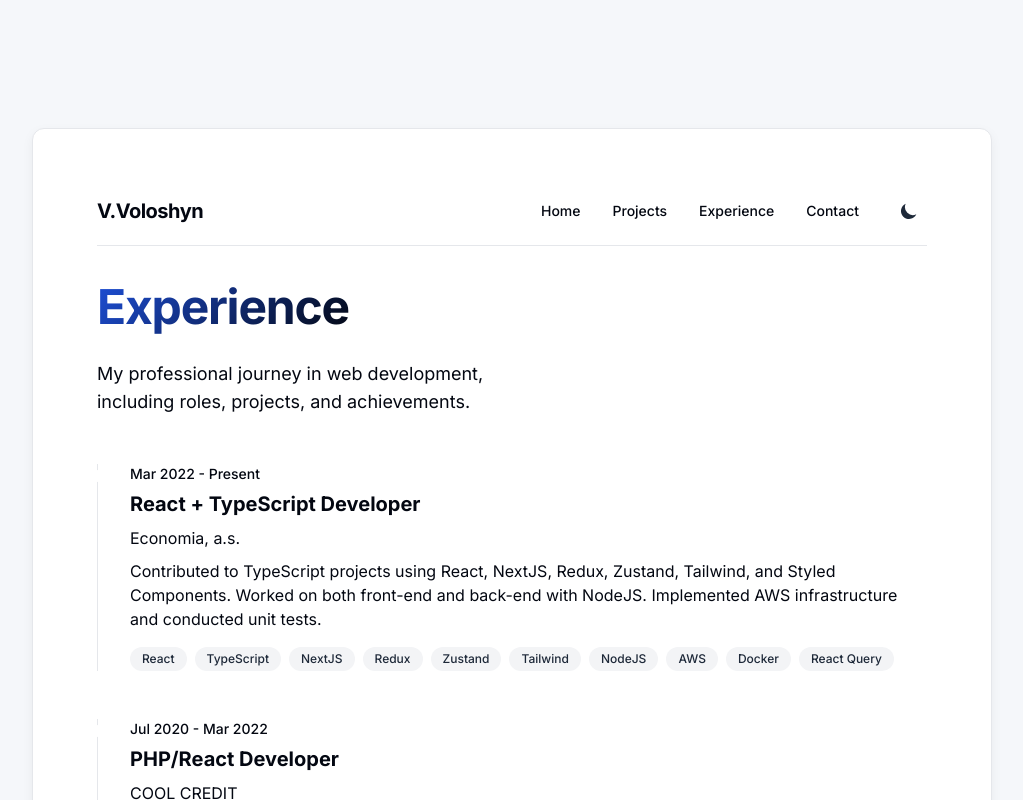
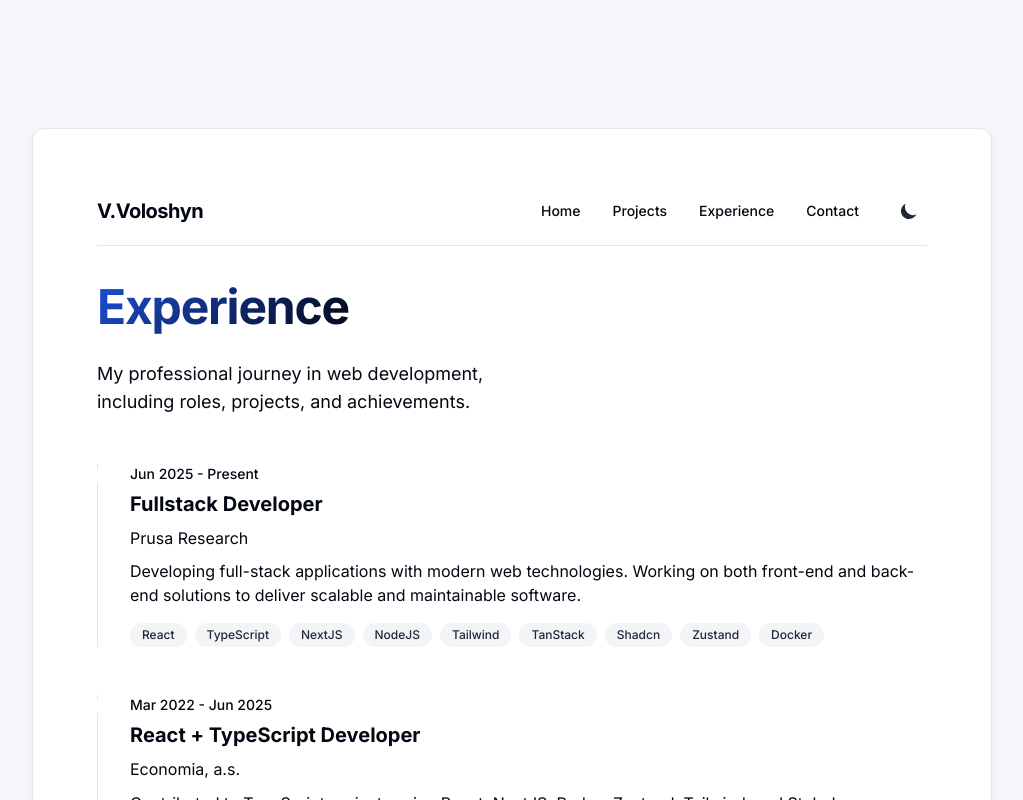
Before and after one commit to vyacheslav-voloshyn/vvoloshyn.dev, a Next.js app: page /experience in a window 1280 px wide. Shown: the top 800 px of the page, without its empty margins (128-1151 px from the left). Built offline with nearby package versions, Linux system fonts and the light colour scheme.

Commit message:
chore(dependencies): Update package versions and add new experience entry

```diff
--- a/src/components/sections/constants.ts
+++ b/src/components/sections/constants.ts
@@ -2,9 +2,29 @@ import { ExperienceType } from './types';
 
 export const experiences: ExperienceType[] = [
   {
+    company: 'Prusa Research',
+    position: 'Fullstack Developer',
+    duration: 'Jun 2025 - Present',
+    location: 'Prague, Czech Republic',
+    employmentType: 'Full-time',
+    description:
+      'Developing full-stack applications with modern web technologies. Working on both front-end and back-end solutions to deliver scalable and maintainable software.',
+    technologies: [
+      { name: 'React', icon: 'react' },
+      { name: 'TypeScript', icon: 'typescript' },
+      { name: 'NextJS', icon: 'nextjs' },
+      { name: 'NodeJS', icon: 'nodejs' },
+      { name: 'Tailwind', icon: 'tailwind' },
+      { name: 'TanStack', icon: 'tanstack' },
+      { name: 'Shadcn', icon: 'shadcn' },
+      { name: 'Zustand', icon: 'zustand' },
+      { name: 'Docker', icon: 'docker' },
+    ],
+  },
+  {
     company: 'Economia, a.s.',
     position: 'React + TypeScript Developer',
-    duration: 'Mar 2022 - Present',
+    duration: 'Mar 2022 - Jun 2025',
     location: 'Prague, Czech Republic',
     employmentType: 'Full-time',
     description:
```
Also changed, not shown: package.json (+22 -22 lines), tsconfig.json (+19 -5 lines), 2 other files (tests, documents, lock files or other folders).
